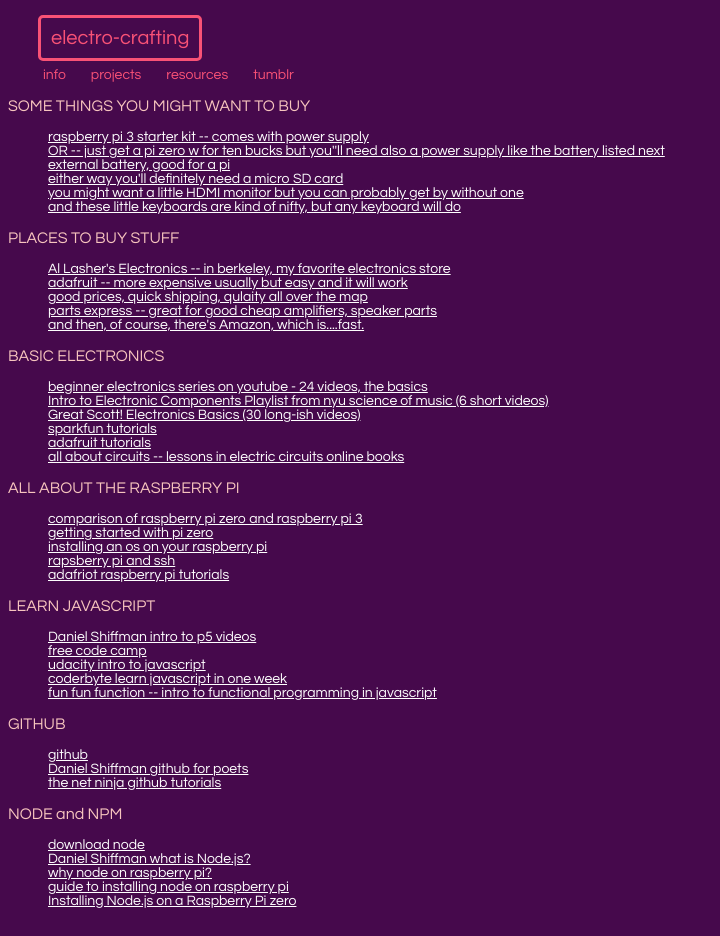
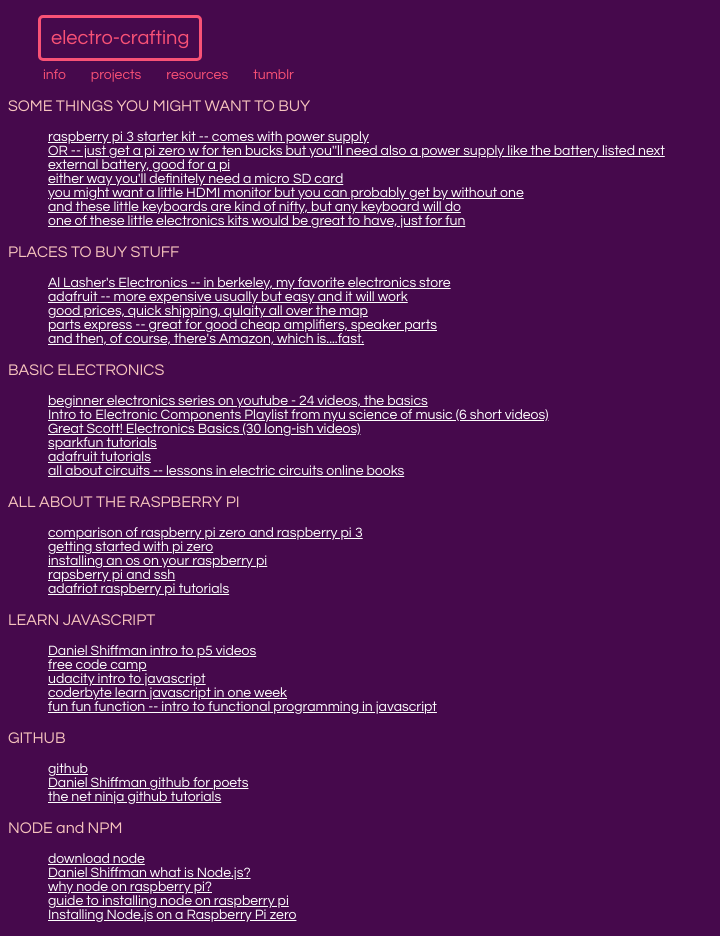
Before and after one commit to socalledsound/reactive-syllabus-2019, a React app: page app/resources.html in a window 1280 px wide. Shown: the whole page, without its empty margins (0-720 px from the left). Built offline with nearby package versions, Linux system fonts and the light colour scheme.

Commit message:
just a resouce change

```diff
--- a/app/resources.html
+++ b/app/resources.html
@@ -39,7 +39,7 @@
                         <li><a href="https://www.amazon.com/SanDisk-Mobile-MicroSDHC-Adapter-SDSDQM-016G-B35A/dp/B004ZIENBA/ref=sr_1_5?s=wireless&ie=UTF8&qid=1503351784&sr=1-5&keywords=micro+sd+card">either way you'll definitely need a micro SD card</a></li>
                         <li><a href="https://www.adafruit.com/product/1678">you might want a little HDMI monitor but you can probably get by without one</a></li>
                         <li><a href="https://www.amazon.com/gp/product/B00I5SW8MC/ref=oh_aui_detailpage_o09_s00?ie=UTF8&psc=1">and these little keyboards are kind of nifty, but any keyboard will do</a></li>
-                        <li><a href=""></a></li>
+                        <li><a href="https://www.amazon.com/gp/product/B01ERPEMAC/ref=oh_aui_detailpage_o00_s02?ie=UTF8&psc=1">one of these little electronics kits would be great to have, just for fun</a></li>
                         <li><a href=""></a></li>
                         <li><a href=""></a></li>
                         <li><a href=""></a></li>
```
